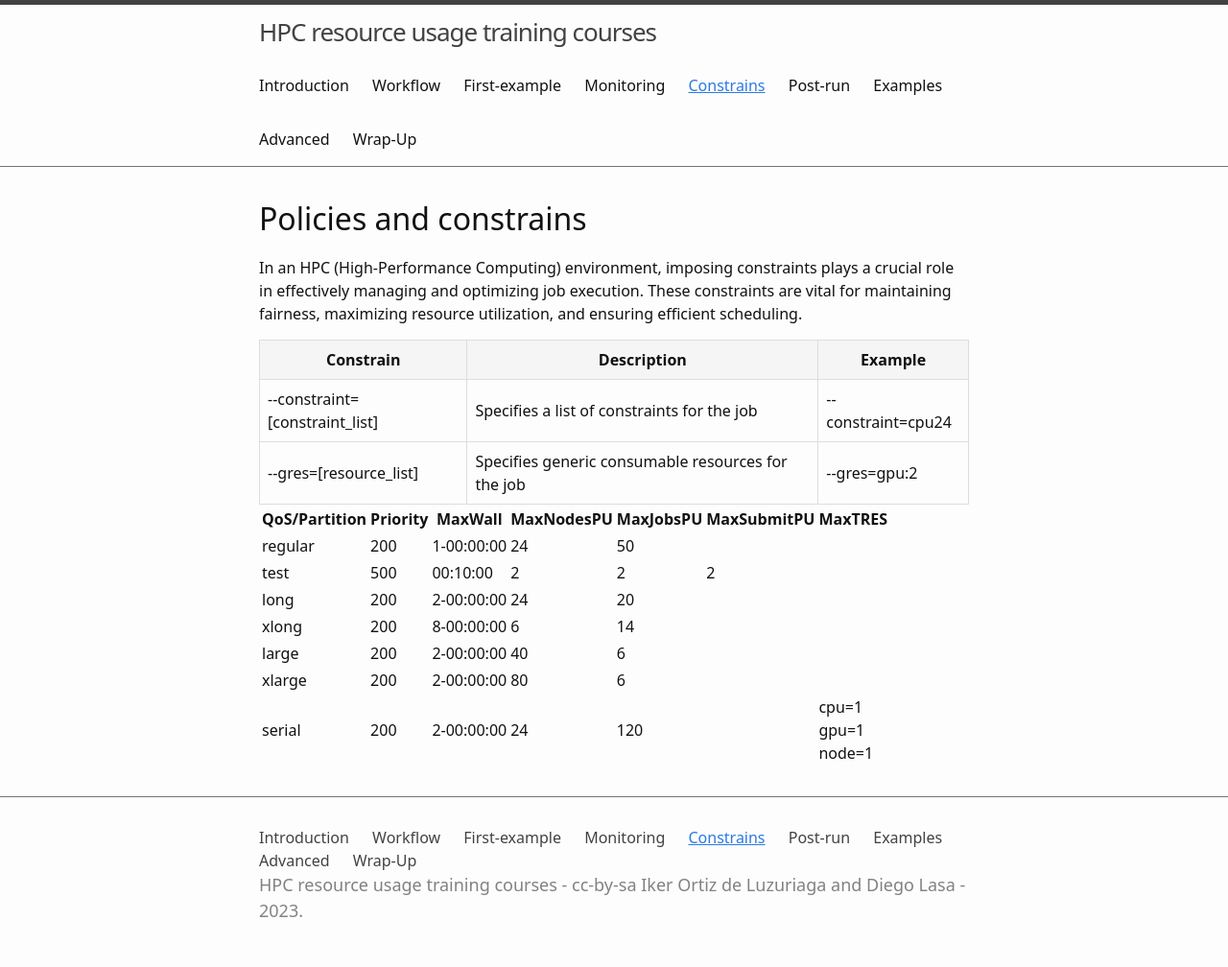
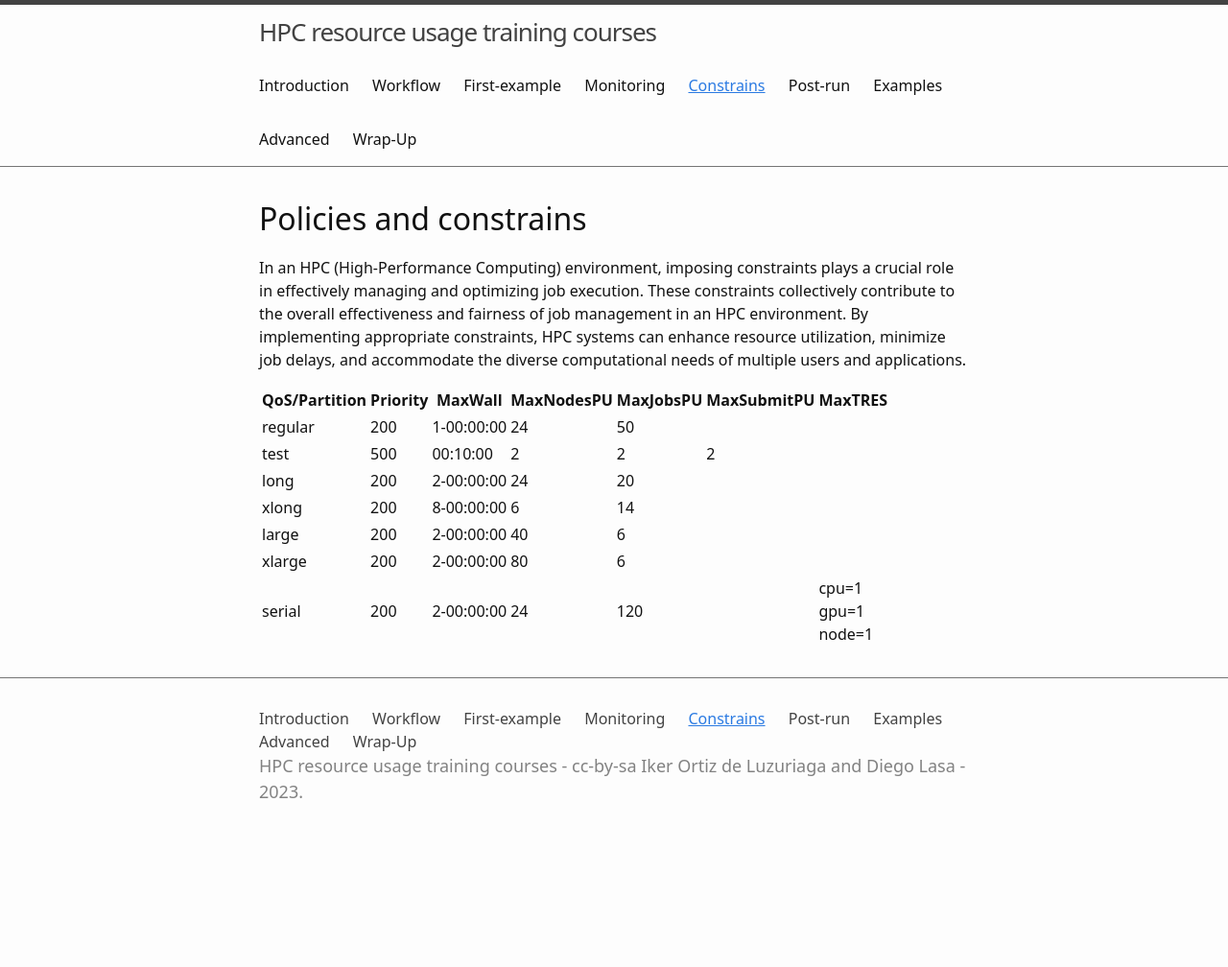
Before and after one commit to dipc-cc/slurm-training, a Jekyll site: the page built from 5_constrains.md, in a window 1280 px wide. Shown: the whole page at 96% size. Built offline with Jekyll 4.4.1, drawn with Linux system fonts in a browser that asks for light colours; some web fonts are replaced; after the commit the page ends 900 px from its top, so only the background shows below that.

Commit message:
Modified the Constrains lesson

```diff
--- a/5_constrains.md
+++ b/5_constrains.md
@@ -5,25 +5,7 @@ nav: true
 
 # Policies and constrains
 
-In an HPC (High-Performance Computing) environment, imposing constraints plays a crucial role in effectively managing and optimizing job execution. These constraints are vital for maintaining fairness, maximizing resource utilization, and ensuring efficient scheduling.
-
-<table style="border-collapse: collapse;">
-    <tr style="background-color: #f5f5f5;">
-        <th style="border: 1px solid #ddd; padding: 8px;">Constrain</th>
-        <th style="border: 1px solid #ddd; padding: 8px;">Description</th>
-        <th style="border: 1px solid #ddd; padding: 8px;">Example</th>
-    </tr>
-    <tr>
-        <td style="border: 1px solid #ddd; padding: 8px;">--constraint=[constraint_list]</td>
-        <td style="border: 1px solid #ddd; padding: 8px;">Specifies a list of constraints for the job</td>
-        <td style="border: 1px solid #ddd; padding: 8px;">--constraint=cpu24</td>
-    </tr>
-    <tr>
-        <td style="border: 1px solid #ddd; padding: 8px;">--gres=[resource_list]</td>
-        <td style="border: 1px solid #ddd; padding: 8px;">Specifies generic consumable resources for the job</td>
-        <td style="border: 1px solid #ddd; padding: 8px;">--gres=gpu:2</td>
-    </tr>
-</table>
+In an HPC (High-Performance Computing) environment, imposing constraints plays a crucial role in effectively managing and optimizing job execution. These constraints collectively contribute to the overall effectiveness and fairness of job management in an HPC environment. By implementing appropriate constraints, HPC systems can enhance resource utilization, minimize job delays, and accommodate the diverse computational needs of multiple users and applications.
 
 
 
```
